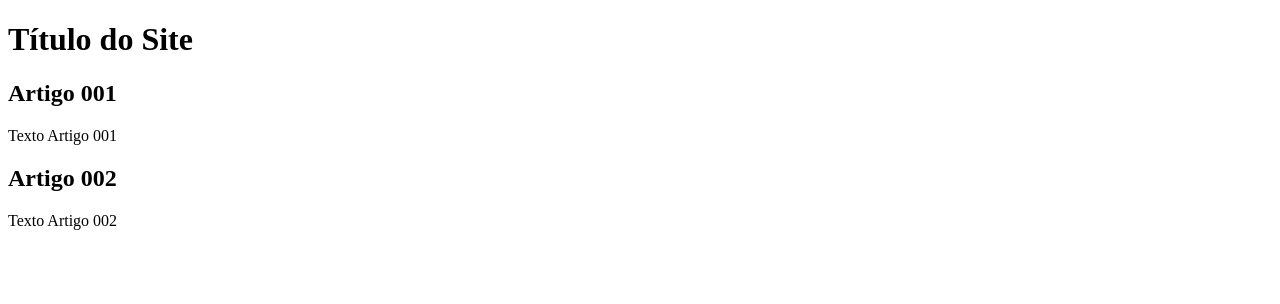
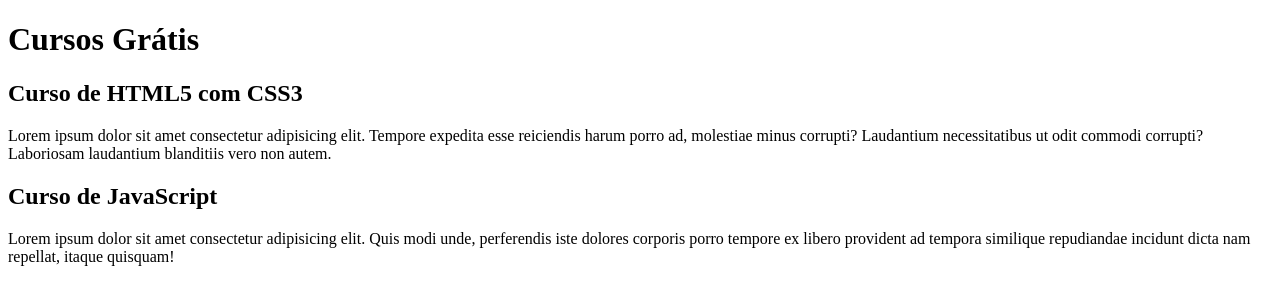
Before and after one commit to alejandroalosilla/projeto-site-criado-no-curso-Git-e-GitHub, a plain HTML site: page index.html in a window 1280 px wide. Drawn offline with Linux system fonts and the light colour scheme.

Commit message:
comecei a escrever o conteúdo

```diff
--- a/index.html
+++ b/index.html
@@ -9,15 +9,15 @@
 <body>
     <main>
         <header>
-            <h1>Título do Site</h1>
+            <h1>Cursos Grátis</h1>
         </header>
         <article>
-            <h2>Artigo 001</h2>
-            <p>Texto Artigo 001</p>
+            <h2>Curso de HTML5 com CSS3</h2>
+            <p>Lorem ipsum dolor sit amet consectetur adipisicing elit. Tempore expedita esse reiciendis harum porro ad, molestiae minus corrupti? Laudantium necessitatibus ut odit commodi corrupti? Laboriosam laudantium blanditiis vero non autem.</p>
         </article>
         <article>
-            <h2>Artigo 002</h2>
-            <p>Texto Artigo 002</p>
+            <h2>Curso de JavaScript</h2>
+            <p>Lorem ipsum dolor sit amet consectetur adipisicing elit. Quis modi unde, perferendis iste dolores corporis porro tempore ex libero provident ad tempora similique repudiandae incidunt dicta nam repellat, itaque quisquam!</p>
         </article>
     </main>
 
```
